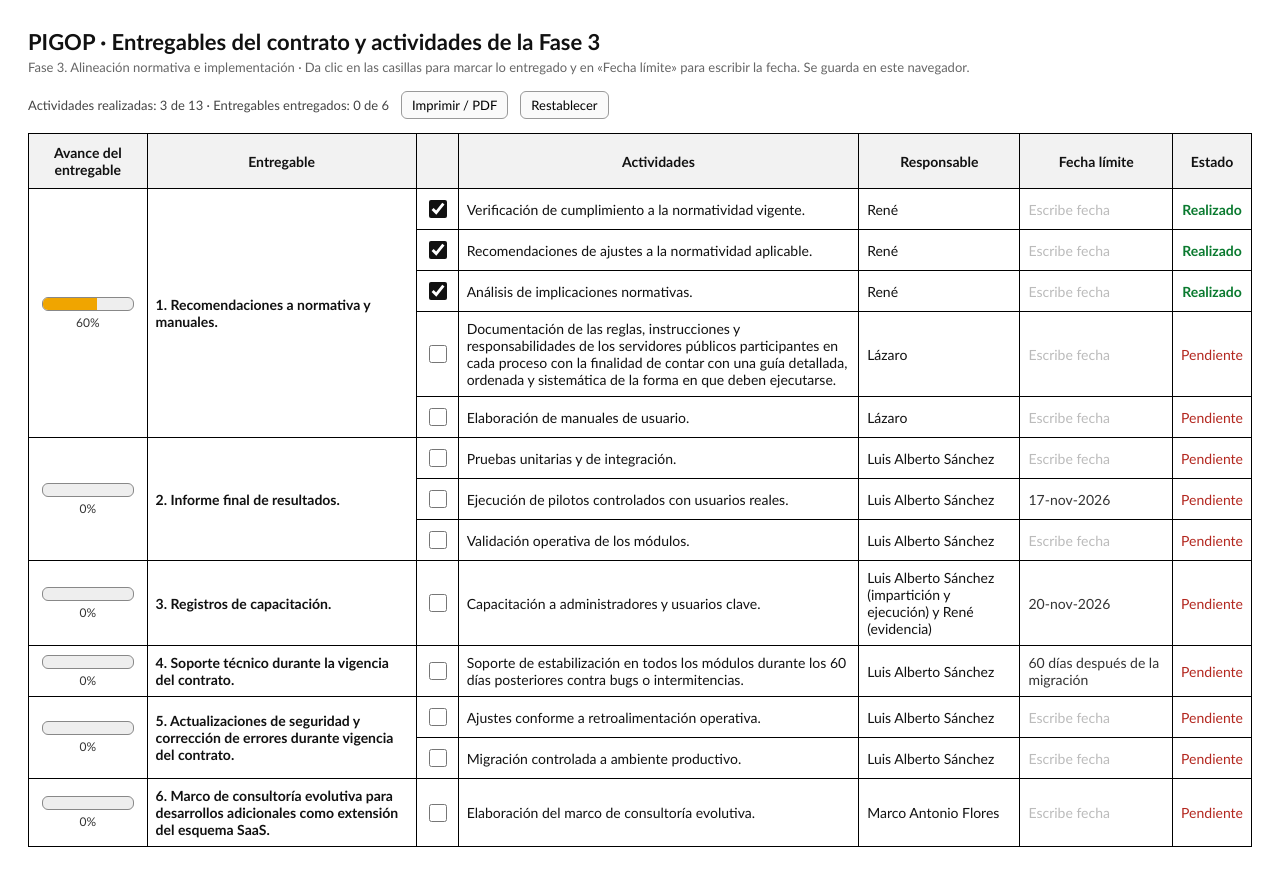
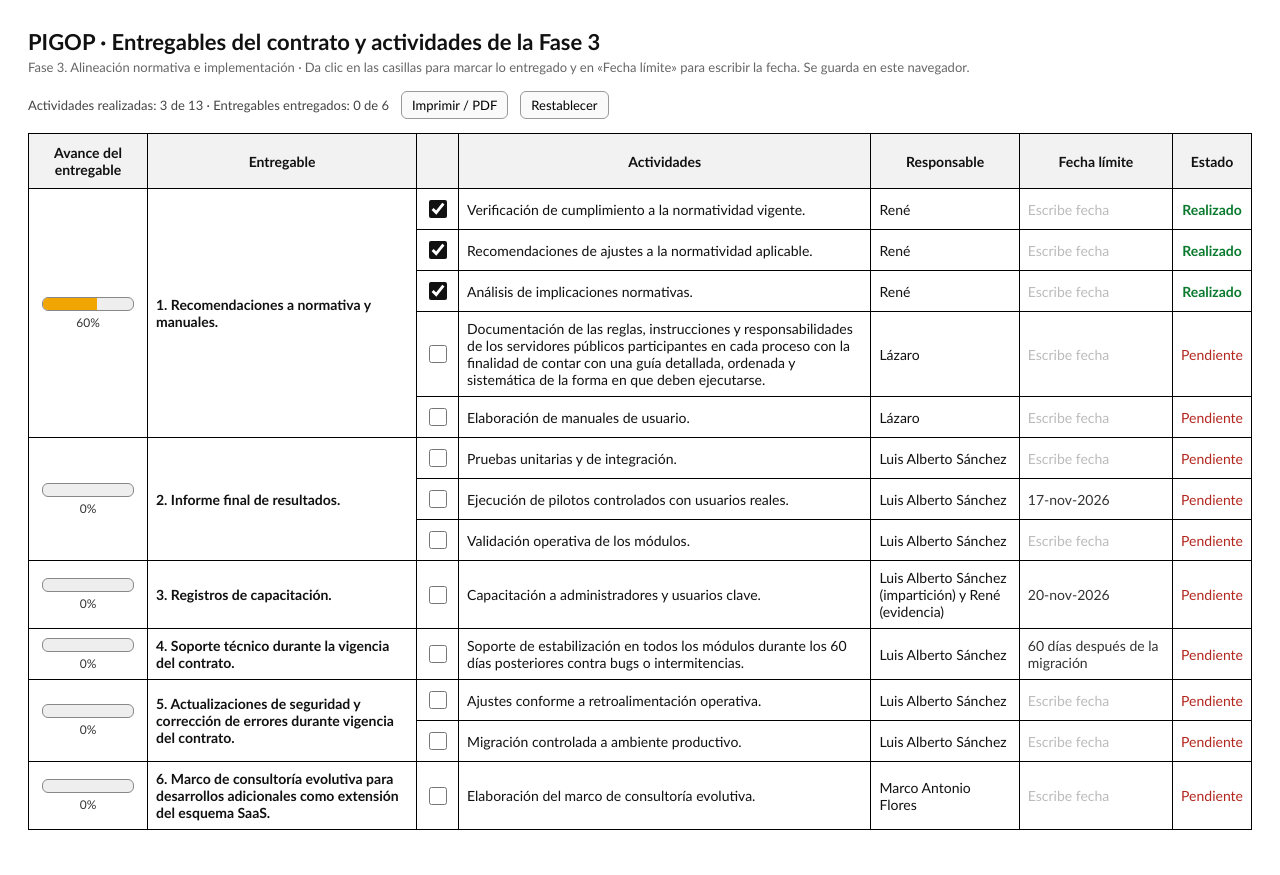
Before and after one commit to guatto27/pigop-entregables, a plain HTML site: page index.html in a window 1280 px wide. Drawn offline with Linux system fonts and the light colour scheme.

Commit message:
Responsable capacitación

```diff
--- a/index.html
+++ b/index.html
@@ -29,7 +29,7 @@ button{font:inherit;padding:5px 10px;border:1px solid #999;background:#fafafa;bo
 <tr><td rowspan="3" class="c gtop"><div class="pb" data-e="1"><div class="pbf"></div></div><div class="pbt" data-e="1"></div></td><td rowspan="3" class="ent-name gtop">2. Informe final de resultados.</td><td class="c gtop"><input type="checkbox" class="act" data-k="a1_0" data-e="1" data-def="0"></td><td class="gtop">Pruebas unitarias y de integración.</td><td class="gtop">Luis Alberto Sánchez</td><td class="fecha gtop" contenteditable="true" data-k="f1_0" data-def=""></td><td class="c estado gtop" data-for="a1_0"></td></tr>
 <tr><td class="c"><input type="checkbox" class="act" data-k="a1_1" data-e="1" data-def="0"></td><td class="">Ejecución de pilotos controlados con usuarios reales.</td><td class="">Luis Alberto Sánchez</td><td class="fecha" contenteditable="true" data-k="f1_1" data-def="17-nov-2026">17-nov-2026</td><td class="c estado" data-for="a1_1"></td></tr>
 <tr><td class="c"><input type="checkbox" class="act" data-k="a1_2" data-e="1" data-def="0"></td><td class="">Validación operativa de los módulos.</td><td class="">Luis Alberto Sánchez</td><td class="fecha" contenteditable="true" data-k="f1_2" data-def=""></td><td class="c estado" data-for="a1_2"></td></tr>
-<tr><td rowspan="1" class="c gtop"><div class="pb" data-e="2"><div class="pbf"></div></div><div class="pbt" data-e="2"></div></td><td rowspan="1" class="ent-name gtop">3. Registros de capacitación.</td><td class="c gtop"><input type="checkbox" class="act" data-k="a2_0" data-e="2" data-def="0"></td><td class="gtop">Capacitación a administradores y usuarios clave.</td><td class="gtop">Luis Alberto Sánchez (impartición y ejecución) y René (evidencia)</td><td class="fecha gtop" contenteditable="true" data-k="f2_0" data-def="20-nov-2026">20-nov-2026</td><td class="c estado gtop" data-for="a2_0"></td></tr>
+<tr><td rowspan="1" class="c gtop"><div class="pb" data-e="2"><div class="pbf"></div></div><div class="pbt" data-e="2"></div></td><td rowspan="1" class="ent-name gtop">3. Registros de capacitación.</td><td class="c gtop"><input type="checkbox" class="act" data-k="a2_0" data-e="2" data-def="0"></td><td class="gtop">Capacitación a administradores y usuarios clave.</td><td class="gtop">Luis Alberto Sánchez (impartición) y René (evidencia)</td><td class="fecha gtop" contenteditable="true" data-k="f2_0" data-def="20-nov-2026">20-nov-2026</td><td class="c estado gtop" data-for="a2_0"></td></tr>
 <tr><td rowspan="1" class="c gtop"><div class="pb" data-e="3"><div class="pbf"></div></div><div class="pbt" data-e="3"></div></td><td rowspan="1" class="ent-name gtop">4. Soporte técnico durante la vigencia del contrato.</td><td class="c gtop"><input type="checkbox" class="act" data-k="a3_0" data-e="3" data-def="0"></td><td class="gtop">Soporte de estabilización en todos los módulos durante los 60 días posteriores contra bugs o intermitencias.</td><td class="gtop">Luis Alberto Sánchez</td><td class="fecha gtop" contenteditable="true" data-k="f3_0" data-def="60 días después de la migración">60 días después de la migración</td><td class="c estado gtop" data-for="a3_0"></td></tr>
 <tr><td rowspan="2" class="c gtop"><div class="pb" data-e="4"><div class="pbf"></div></div><div class="pbt" data-e="4"></div></td><td rowspan="2" class="ent-name gtop">5. Actualizaciones de seguridad y corrección de errores durante vigencia del contrato.</td><td class="c gtop"><input type="checkbox" class="act" data-k="a4_0" data-e="4" data-def="0"></td><td class="gtop">Ajustes conforme a retroalimentación operativa.</td><td class="gtop">Luis Alberto Sánchez</td><td class="fecha gtop" contenteditable="true" data-k="f4_0" data-def=""></td><td class="c estado gtop" data-for="a4_0"></td></tr>
 <tr><td class="c"><input type="checkbox" class="act" data-k="a4_1" data-e="4" data-def="0"></td><td class="">Migración controlada a ambiente productivo.</td><td class="">Luis Alberto Sánchez</td><td class="fecha" contenteditable="true" data-k="f4_1" data-def=""></td><td class="c estado" data-for="a4_1"></td></tr>
```
